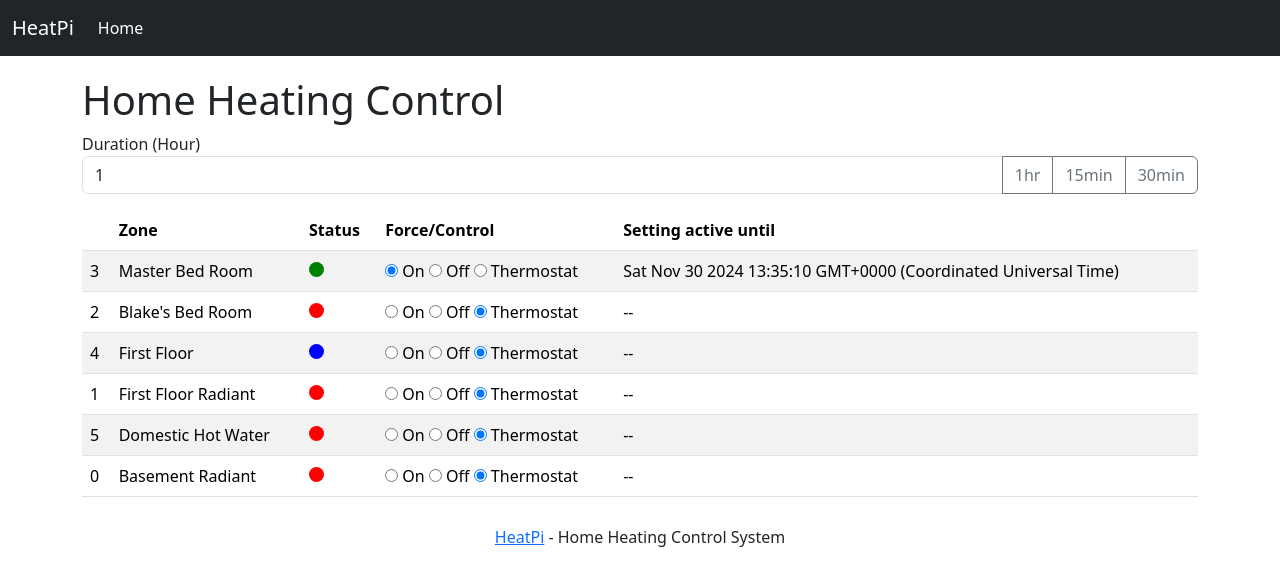
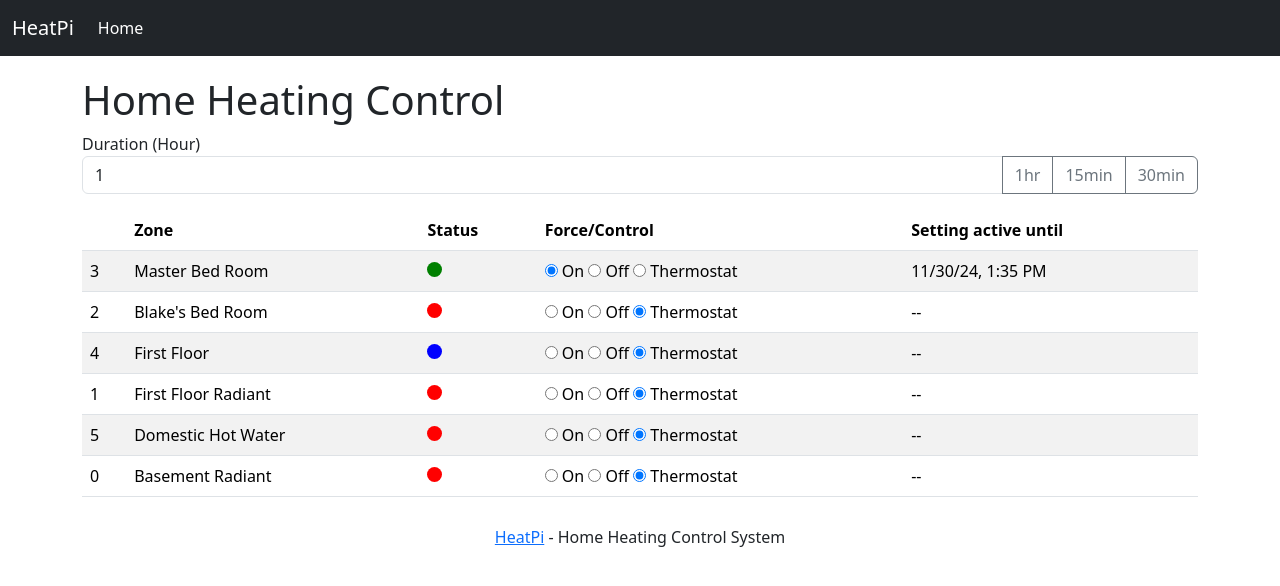
Before and after one commit to TechplexEngineer/HeatPi, a SvelteKit app in the folder app/: page / in a window 1280 px wide. Shown: the top 586 px of the page. Built offline with nearby package versions, Linux system fonts and the light colour scheme.

Commit message:
Format times nicely

```diff
--- a/app/src/lib/components/ControlForm.svelte
+++ b/app/src/lib/components/ControlForm.svelte
@@ -3,8 +3,6 @@
 	import type { ChangeEventHandler } from 'svelte/elements';
 	import type { Zone } from '../../routes/proxy+page.server';
 
-	// export let zone: any;
-	// export let durationHrs: number;
 	let { zone, durationHrs }: { zone: Zone; durationHrs: number } = $props();
 
 	let form = $state<HTMLFormElement>();
--- a/app/src/routes/+page.server.ts
+++ b/app/src/routes/+page.server.ts
@@ -69,6 +69,10 @@ export const actions: Actions = {
         }
 
         zone.control = control as ZoneControl;
-        zone.settingActiveUntil = new Date(Date.now() + durationhrs * 60 * 60 * 1000);
+        if (control == ZoneControl.thermostat) {
+            zone.settingActiveUntil = undefined;
+        } else {
+            zone.settingActiveUntil = new Date(Date.now() + durationhrs * 60 * 60 * 1000);
+        }
     },
 };
--- a/app/src/routes/+page.svelte
+++ b/app/src/routes/+page.svelte
@@ -1,6 +1,4 @@
 <script lang="ts">
-	import { enhance } from '$app/forms';
-	import type { ChangeEventHandler } from 'svelte/elements';
 	import type { PageData } from './$types';
 	import ControlForm from '$lib/components/ControlForm.svelte';
 
@@ -35,7 +33,6 @@
 				<th>Zone</th>
 				<th>Status</th>
 				<th>Force/Control</th>
-				<!-- <th> Duration </th> -->
 				<th>Setting active until</th>
 			</tr>
 		</thead>
@@ -56,7 +53,18 @@
 					<td>
 						<ControlForm {zone} {durationHrs} />
 					</td>
-					<td>{zone.settingActiveUntil || '--'}</td>
+					<td
+						>{zone.settingActiveUntil
+							? new Date(zone.settingActiveUntil).toLocaleString('en-US', {
+									hour: 'numeric',
+									minute: 'numeric',
+									hour12: true,
+									month: '2-digit',
+									day: '2-digit',
+									year: '2-digit'
+								})
+							: '--'}</td
+					>
 				</tr>{/each}
 		</tbody>
 	</table>
```
